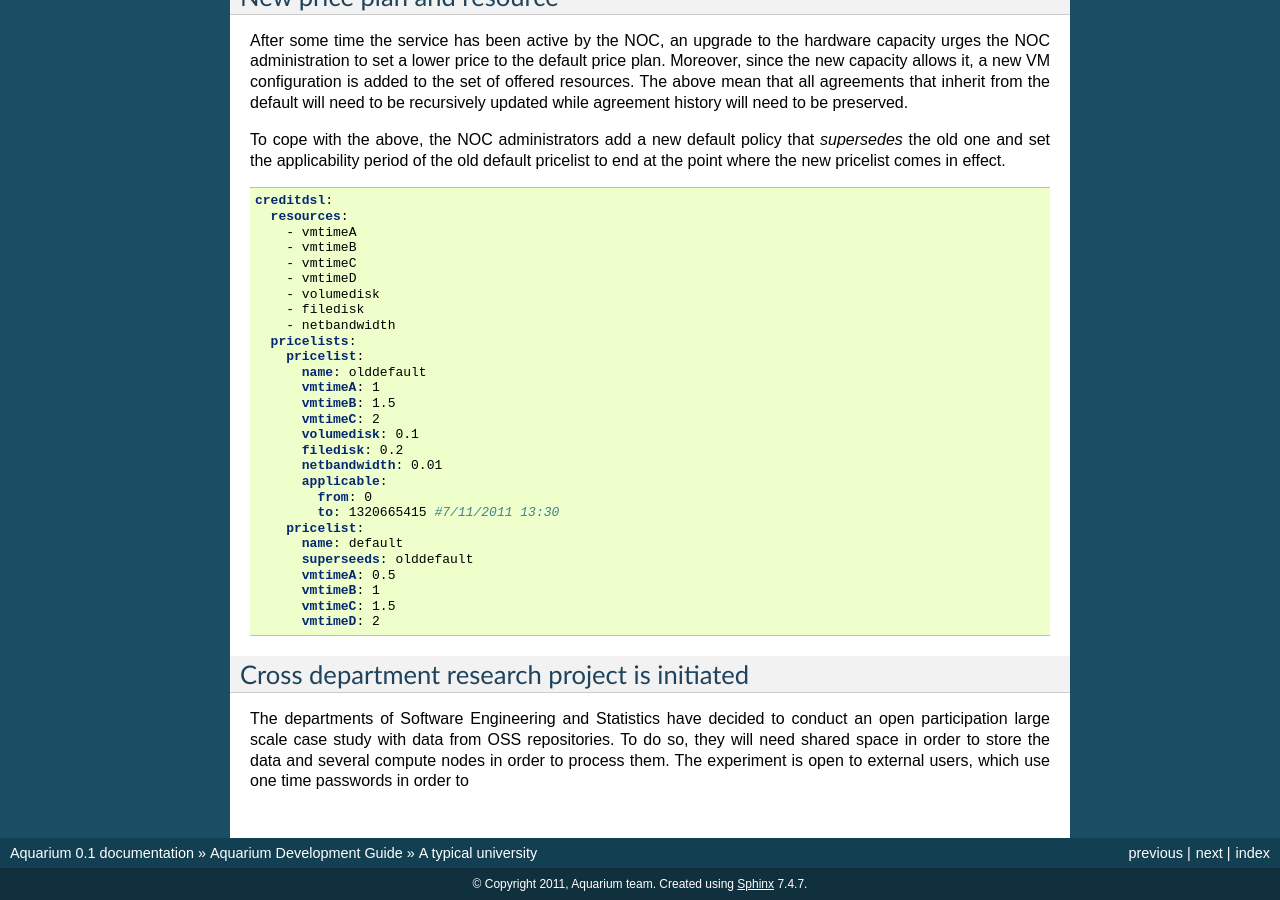
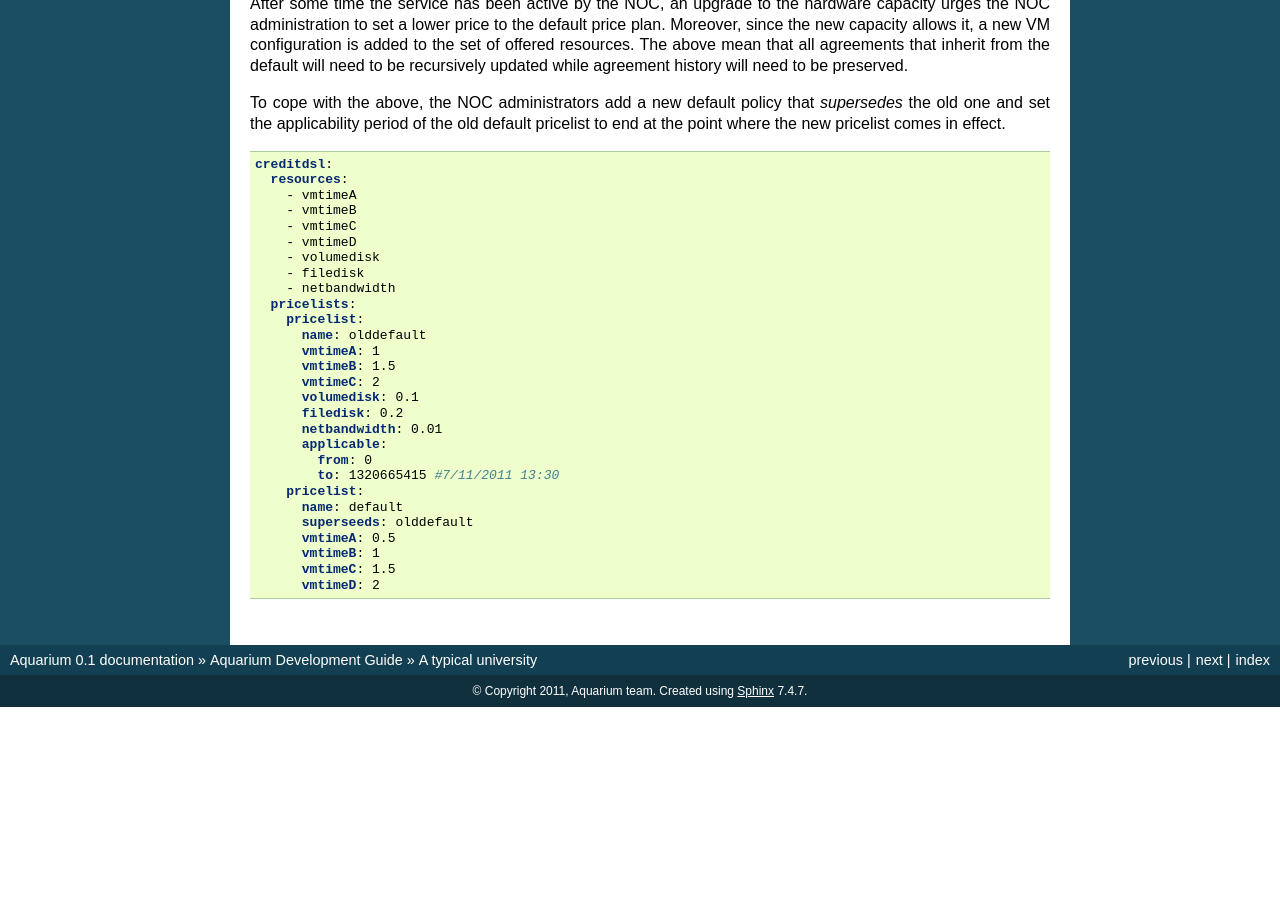
Before and after one commit to loverdos/aquarium, a Sphinx documentation site: the page built from doc/manual/source/unicase.rst, in a window 1280 px wide and 900 px high, scrolled down 2066 px. Built offline with Sphinx 7.4.7, drawn with Linux system fonts in a browser that asks for light colours; formulas are drawn with MathJax 3; after the commit the page ends 2773 px from its top, so only the background shows below that; some of the changed text lies outside the part shown.

Commit message:
Remove duplicate case

```diff
--- a/doc/manual/source/devguide.rst
+++ b/doc/manual/source/devguide.rst
@@ -61,6 +61,7 @@ The following implicit values are supported:
 
 - ``price``: Denotes the price for the designated resource in the applicable agreement
 - ``volume``: Denotes the runtime usage of the designated resource
+
 
 Operators
 ~~~~~~~~~
--- a/doc/manual/source/unicase.rst
+++ b/doc/manual/source/unicase.rst
@@ -171,13 +169,3 @@ pricelist to end at the point where the new pricelist comes in effect.
         vmtimeB: 1
         vmtimeC: 1.5
         vmtimeD: 2
-
-
-Cross department research project is initiated
-~~~~~~~~~~~~~~~~~~~~~~~~~~~~~~~~~~~~~~~~~~~~~~~
-
-The departments of Software Engineering and Statistics have decided to conduct
-an open participation large scale case study with data from OSS repositories.
-To do so, they will need shared space in order to store the data and
-several compute nodes in order to process them. The experiment is open to
-external users, which use one time passwords in order to
```
Also changed, not shown: other parts of doc/manual/source/unicase.rst (+0 -2 lines).
